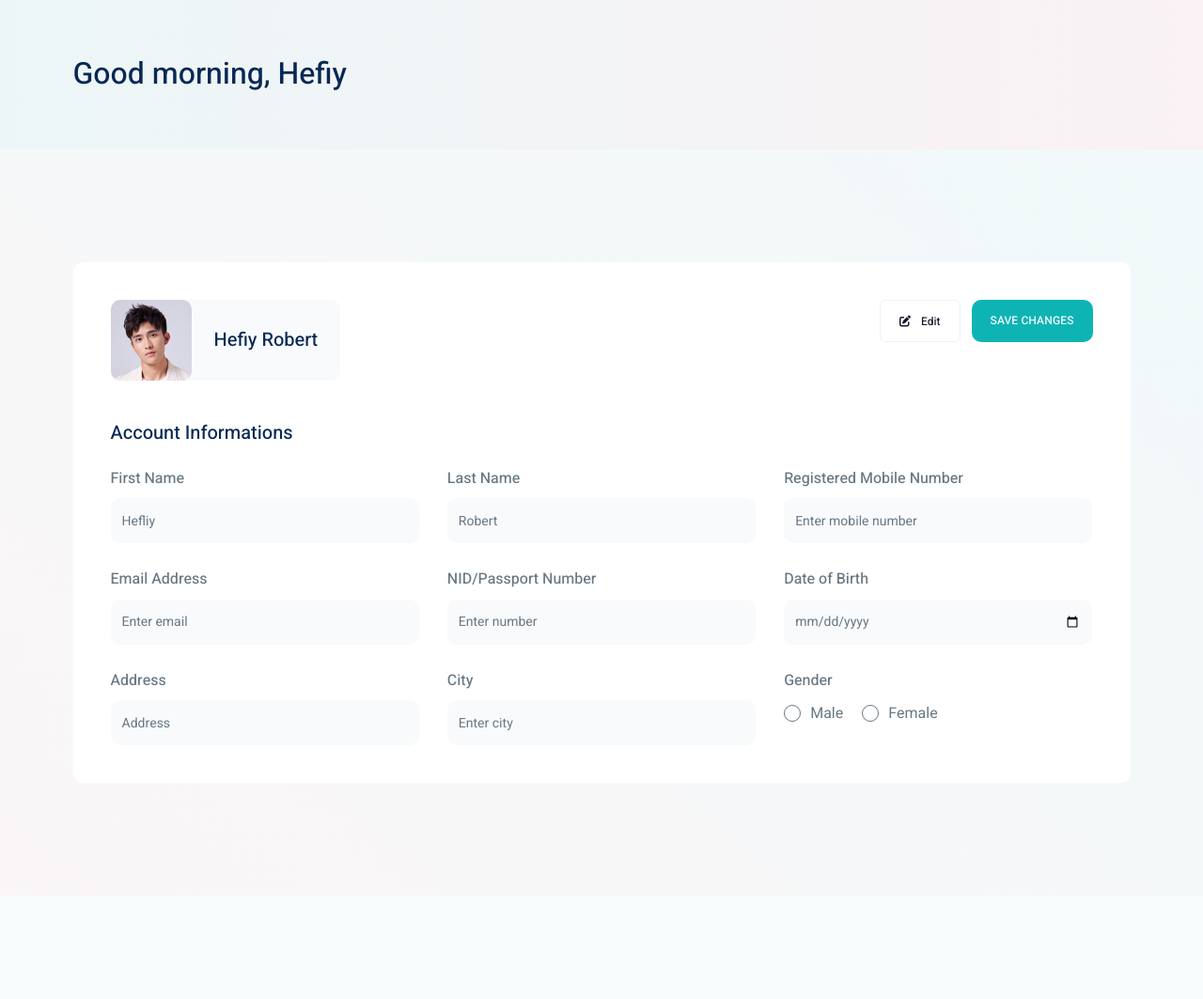
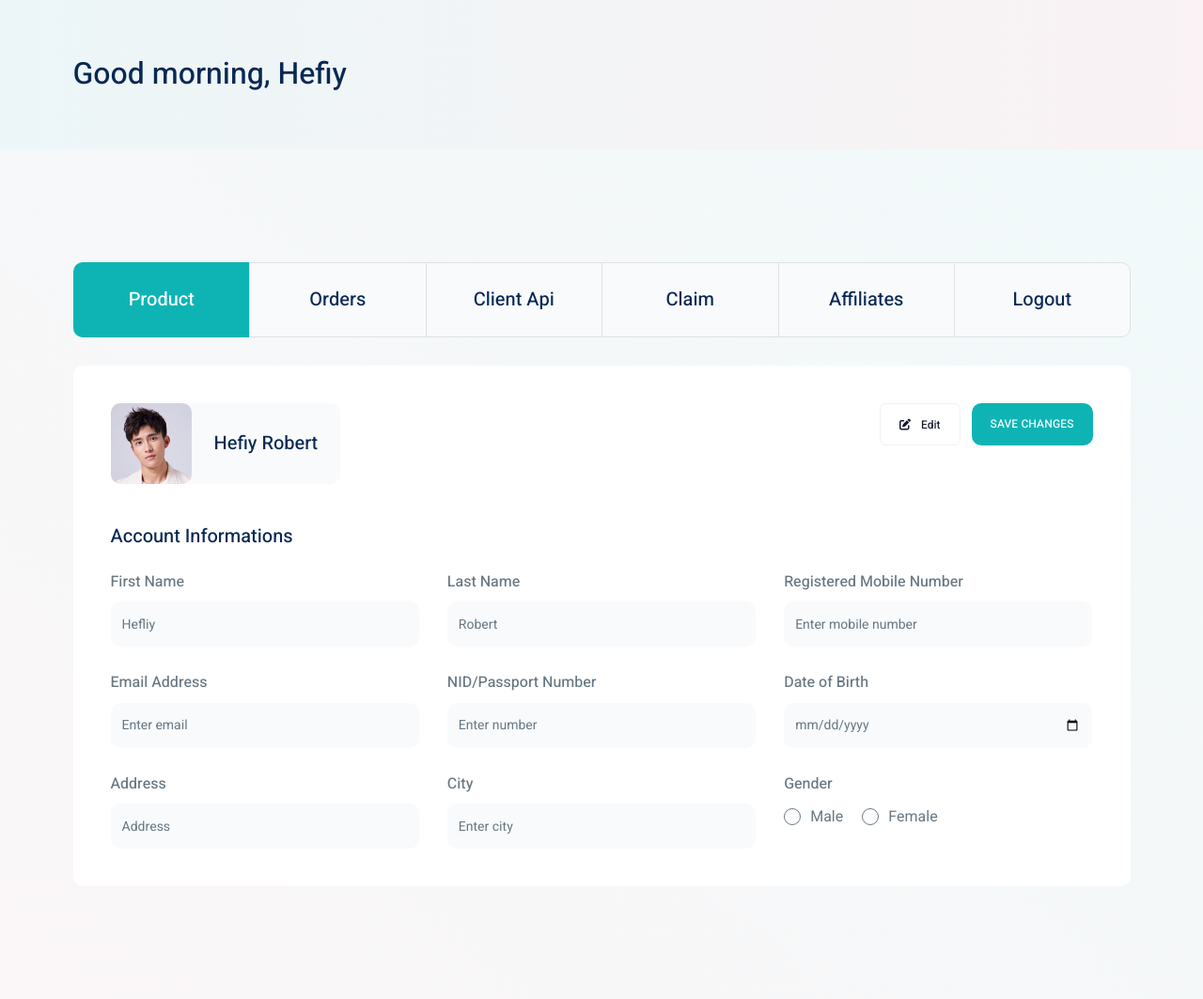
Before and after one commit to polodev/hasan-vi-workflow, a PHP site: page /profile.html in a window 1280 px wide. Shown: the part 121-1184 px from the top of the page at 94% size. Before the commit the page ends 898 px from the top, so only its background shows below. Run offline with PHP 8.4, Linux system fonts and the light colour scheme.

Commit message:
profile tab added

```diff
--- a/dist/style.css
+++ b/dist/style.css
@@ -128,6 +128,11 @@ a {
   font-weight: 500;
   color: #697883;
   margin-bottom: 8px;
+}
+@media only screen and (max-width: 767px) {
+  .form-field label {
+    font-size: 14px;
+  }
 }
 .form-field label span {
   color: #F6716F;
@@ -886,6 +891,191 @@ hr {
 }
 
 /*-------------------------
+  User Profile Styles
+-------------------------*/
+.user-welcome-notice {
+  margin-top: 60px;
+  padding: 60px 0;
+  background-color: #e8fafa;
+  background: linear-gradient(90deg, rgba(14, 180, 180, 0.06) 0%, rgba(246, 113, 111, 0.06) 100%);
+}
+.user-welcome-notice .welcom-text .title {
+  margin-bottom: 0;
+}
+
+.user-profile-area {
+  background: linear-gradient(-138.72deg, rgba(232, 250, 250, 0.7) -34.17%, rgba(255, 244, 245, 0.7) 126.35%);
+  padding: 120px 0;
+}
+@media only screen and (max-width: 991px) {
+  .user-profile-area {
+    padding: 100px 0;
+  }
+}
+@media only screen and (max-width: 767px) {
+  .user-profile-area {
+    padding: 80px 0;
+  }
+}
+
+.user-profile-tab .nav-tabs {
+  justify-content: space-between;
+  border-bottom: none;
+  margin-bottom: 30px;
+}
+@media only screen and (max-width: 767px) {
+  .user-profile-tab .nav-tabs {
+    border-bottom: 1px solid #DFE0E1;
+  }
+}
+.user-profile-tab .nav-tabs .nav-item {
+  flex: 1;
+}
+@media only screen and (max-width: 767px) {
+  .user-profile-tab .nav-tabs .nav-item {
+    width: 33.33%;
+    flex: auto;
+  }
+}
+.user-profile-tab .nav-tabs .nav-item .nav-link {
+  margin-bottom: 0;
+  font-size: 20px;
+  font-weight: 500;
+  color: #082854;
+  height: 80px;
+  padding: 10px;
+  text-align: center;
+  width: 100%;
+  border: 1px solid #DFE0E1;
+  border-right: none;
+  background-color: #F8FAFC;
+  border-radius: 0;
+}
+@media only screen and (max-width: 991px) {
+  .user-profile-tab .nav-tabs .nav-item .nav-link {
+    font-size: 16px;
+    height: 60px;
+  }
+}
+@media only screen and (max-width: 767px) {
+  .user-profile-tab .nav-tabs .nav-item .nav-link {
+    font-size: 15px;
+    height: 50px;
+    border: none;
+  }
+}
+.user-profile-tab .nav-tabs .nav-item .nav-link.active {
+  background-color: #0eb4b4;
+  color: #ffffff;
+  border-color: #0eb4b4;
+}
+.user-profile-tab .nav-tabs .nav-item a {
+  display: flex;
+  align-items: center;
+  justify-content: center;
+}
+.user-profile-tab .nav-tabs .nav-item:first-child .nav-link {
+  border-radius: 10px 0 0 10px;
+}
+@media only screen and (max-width: 767px) {
+  .user-profile-tab .nav-tabs .nav-item:first-child .nav-link {
+    border-radius: 0;
+  }
+}
+.user-profile-tab .nav-tabs .nav-item:last-child .nav-link {
+  border-right: 1px solid #DFE0E1;
+  border-radius: 0 10px 10px 0;
+}
+@media only screen and (max-width: 767px) {
+  .user-profile-tab .nav-tabs .nav-item:last-child .nav-link {
+    border-radius: 0;
+    border-right: none;
+  }
+}
+.user-profile-tab .tab-content {
+  padding: 40px;
+  max-height: 600px;
+  min-height: 300px;
+  overflow-y: auto;
+  background-color: #fff;
+  border-radius: 10px;
+}
+@media only screen and (max-width: 767px) {
+  .user-profile-tab .tab-content {
+    padding: 30px;
+  }
+}
+
+.user-profile-info .heading-item {
+  display: flex;
+  justify-content: space-between;
+  margin-bottom: 40px;
+}
+@media only screen and (max-width: 767px) {
+  .user-profile-info .heading-item {
+    flex-direction: column-reverse;
+  }
+}
+.user-profile-info .heading-item .user-meta {
+  display: flex;
+  align-items: center;
+  background-color: #F8FAFC;
+  border-radius: 10px;
+}
+.user-profile-info .heading-item .user-meta .user-avatar img {
+  border-radius: 10px;
+}
+.user-profile-info .heading-item .user-meta .user-name {
+  padding: 24px;
+  margin-bottom: 0;
+  flex: 1;
+}
+.user-profile-info .heading-item .action-btn {
+  display: flex;
+}
+@media only screen and (max-width: 767px) {
+  .user-profile-info .heading-item .action-btn {
+    margin-bottom: 30px;
+  }
+}
+.user-profile-info .heading-item .action-btn button {
+  margin-right: 12px;
+}
+.user-profile-info .heading-item .action-btn button:last-child {
+  margin-right: 0;
+}
+.user-profile-info .heading-item .action-btn .edit-btn {
+  background-color: transparent;
+  border: 1px solid #EDF2F7;
+  border-radius: 6px;
+  font-size: 12px;
+  color: #16192C;
+  height: 45px;
+  line-height: 45px;
+  padding: 0 20px;
+  font-weight: 500;
+  transition: 0.3s;
+}
+.user-profile-info .heading-item .action-btn .edit-btn i {
+  margin-right: 8px;
+}
+.user-profile-info .heading-item .action-btn .edit-btn:hover {
+  background-color: #0eb4b4;
+  border-color: #0eb4b4;
+  color: #fff;
+}
+.user-profile-info .heading-item .action-btn .submit-btn {
+  font-size: 12px;
+  letter-spacing: 0.0125em;
+  height: 45px;
+  line-height: 45px;
+  padding: 0 20px;
+}
+.user-profile-info .user-full-info .info-title {
+  margin-bottom: 24px;
+}
+
+/*-------------------------
   Faq Page Styles
 -------------------------*/
 .faq-accordion-area {
@@ -1510,88 +1700,6 @@ hr {
 }
 
 /*-------------------------
-  User Profile Styles
--------------------------*/
-.user-welcome-notice {
-  margin-top: 60px;
-  padding: 60px 0;
-  background-color: #e8fafa;
-  background: linear-gradient(90deg, rgba(14, 180, 180, 0.06) 0%, rgba(246, 113, 111, 0.06) 100%);
-}
-.user-welcome-notice .welcom-text .title {
-  margin-bottom: 0;
-}
-
-.user-info-area {
-  background: linear-gradient(-138.72deg, rgba(232, 250, 250, 0.7) -34.17%, rgba(255, 244, 245, 0.7) 126.35%);
-  padding: 120px 0;
-}
-
-.user-profile-info {
-  background-color: #fff;
-  padding: 40px;
-  border-radius: 10px;
-}
-.user-profile-info .heading-item {
-  display: flex;
-  justify-content: space-between;
-  margin-bottom: 40px;
-}
-.user-profile-info .heading-item .user-meta {
-  display: flex;
-  align-items: center;
-  background-color: #F8FAFC;
-  border-radius: 10px;
-}
-.user-profile-info .heading-item .user-meta .user-avatar img {
-  border-radius: 10px;
-}
-.user-profile-info .heading-item .user-meta .user-name {
-  padding: 24px;
-  margin-bottom: 0;
-  flex: 1;
-}
-.user-profile-info .heading-item .action-btn {
-  display: flex;
-}
-.user-profile-info .heading-item .action-btn button {
-  margin-right: 12px;
-}
-.user-profile-info .heading-item .action-btn button:last-child {
-  margin-right: 0;
-}
-.user-profile-info .heading-item .action-btn .edit-btn {
-  background-color: transparent;
-  border: 1px solid #EDF2F7;
-  border-radius: 6px;
-  font-size: 12px;
-  color: #16192C;
-  height: 45px;
-  line-height: 45px;
-  padding: 0 20px;
-  font-weight: 500;
-  transition: 0.3s;
-}
-.user-profile-info .heading-item .action-btn .edit-btn i {
-  margin-right: 8px;
-}
-.user-profile-info .heading-item .action-btn .edit-btn:hover {
-  background-color: #0eb4b4;
-  border-color: #0eb4b4;
-  color: #fff;
-}
-.user-profile-info .heading-item .action-btn .submit-btn {
-  font-size: 12px;
-  letter-spacing: 0.0125em;
-  height: 45px;
-  line-height: 45px;
-  padding: 0 20px;
-}
-.user-profile-info .user-full-info .info-title {
-  margin-bottom: 24px;
-}
-
-/*-------------------------
   Breadcrumb Styles
 -------------------------*/
 .breadcrumb-area {
--- a/profile.html
+++ b/profile.html
@@ -48,8 +48,34 @@
     <!-- Welcome Notice End -->
 
     <!-- Profile Info Start End -->
-    <div class="user-info-area">
+    <div class="user-profile-area">
         <div class="container">
+            <div class="user-profile-tab">
+                <!-- Nav tabs -->
+                <ul class="nav nav-tabs" role="tablist">
+                  <li class="nav-item" role="presentation">
+                    <button class="nav-link active" data-bs-toggle="tab" data-bs-target="#product" type="button" role="tab" aria-selected="true">Product</button>
+                  </li>
+                  <li class="nav-item" role="presentation">
+                    <button class="nav-link" data-bs-toggle="tab" data-bs-target="#orders" type="button" role="tab" aria-selected="false">Orders</button>
+                  </li>
+                  <li class="nav-item" role="presentation">
+                    <button class="nav-link" data-bs-toggle="tab" data-bs-target="#client-api" type="button" role="tab" aria-selected="false">Client Api</button>
+                  </li>
+                  <li class="nav-item" role="presentation">
+                    <button class="nav-link" data-bs-toggle="tab" data-bs-target="#claim" type="button" role="tab" aria-selected="false">Claim</button>
+                  </li>
+                  <li class="nav-item" role="presentation">
+                    <button class="nav-link" data-bs-toggle="tab" data-bs-target="#affiliates" type="button" role="tab" aria-selected="false">Affiliates</button>
+                  </li>
+                  <li class="nav-item" role="presentation">
+                    <a href="#" class="nav-link">Logout</a>
+                  </li>
+                </ul>
+
+                <!-- Tab panes -->
+                <div class="tab-content">
+                  <div class="tab-pane active" id="product" role="tabpanel">
                     <div class="user-profile-info">
                         <div class="heading-item">
                             <div class="user-meta">
@@ -115,6 +141,13 @@
                         </div>
                     </div>
                   </div>
+                  <div class="tab-pane" id="orders" role="tabpanel"> Orders </div>
+                  <div class="tab-pane" id="client-api" role="tabpanel"> Messages </div>
+                  <div class="tab-pane" id="claim" role="tabpanel"> Claim </div>
+                  <div class="tab-pane" id="affiliates" role="tabpanel"> Affiliates </div>
+                </div>
+            </div>
+        </div>
     </div>
     <!-- Profile Info Start End -->
 
--- a/src/form.scss
+++ b/src/form.scss
@@ -45,6 +45,9 @@
         font-weight: 500;
         color: $dark_grey;
         margin-bottom: 8px;
+        @media only screen and (max-width: 767px) {
+            font-size: 14px;
+        }
         span {
             color: $accent_color;
         }
--- /dev/null
+++ b/src/profile.scss
@@ -0,0 +1,176 @@
+/*-------------------------
+  User Profile Styles
+-------------------------*/
+.user-welcome-notice {
+    margin-top: 60px;
+    padding: 60px 0;
+    background-color: rgba(232, 250, 250, 1);
+    background: linear-gradient(90deg, rgba(14,180,180,0.06) 0%, rgba(246,113,111,0.06) 100%);
+    .welcom-text {
+        .title {
+            margin-bottom: 0;
+        }
+    }
+}
+
+.user-profile-area {
+    background: linear-gradient(-138.72deg, rgba(232, 250, 250, 0.7) -34.17%, rgba(255, 244, 245, 0.7) 126.35%);
+    padding: 120px 0;
+    @media only screen and (max-width: 991px) {
+        padding: 100px 0;
+    }
+    @media only screen and (max-width: 767px) {
+        padding: 80px 0;
+    }
+}
+
+.user-profile-tab {
+    .nav-tabs {
+        justify-content: space-between;
+        border-bottom: none;
+        margin-bottom: 30px;
+        @media only screen and (max-width: 767px) {
+            border-bottom: 1px solid #DFE0E1;
+        }
+        .nav-item {
+            flex: 1;
+            @media only screen and (max-width: 767px) {
+               width: 33.33%;
+               flex: auto;
+            }
+            .nav-link {
+                margin-bottom: 0;
+                font-size: 20px;
+                font-weight: 500;
+                color: $secondary_color;
+                height: 80px;
+                padding: 10px;
+                text-align: center;
+                width: 100%;
+                border: 1px solid #DFE0E1;
+                border-right: none;
+                background-color: #F8FAFC;
+                border-radius: 0;
+                @media only screen and (max-width: 991px) {
+                    font-size: 16px;
+                    height: 60px;
+                }
+                @media only screen and (max-width: 767px) {
+                    font-size: 15px;
+                    height: 50px;
+                    border: none;
+                }
+                &.active {
+                    background-color: $primary_color;
+                    color: #ffffff;
+                    border-color: $primary_color;
+                }
+            }
+            a {
+                display: flex;
+                align-items: center;
+                justify-content: center;
+            }
+            &:first-child {
+                .nav-link {
+                    border-radius: 10px 0 0 10px;
+                    @media only screen and (max-width: 767px) {
+                        border-radius: 0;
+                    }
+                }
+            }
+            &:last-child {
+                .nav-link {
+                    border-right: 1px solid #DFE0E1;
+                    border-radius: 0 10px 10px 0;
+                    @media only screen and (max-width: 767px) {
+                        border-radius: 0;
+                        border-right: none;
+                    }
+                }
+            }
+        }
+    }
+    .tab-content {
+        padding: 40px;
+        max-height: 600px;
+        min-height: 300px;
+        overflow-y: auto;
+        background-color: #fff;
+        border-radius: 10px;
+        @media only screen and (max-width: 767px) {
+            padding: 30px;
+        }
+    }
+}
+
+.user-profile-info {
+    .heading-item {
+        display: flex;
+        justify-content: space-between;
+        margin-bottom: 40px;
+        @media only screen and (max-width: 767px) {
+            flex-direction: column-reverse;
+        }
+        .user-meta {
+            display: flex;
+            align-items: center;
+            background-color: #F8FAFC;
+            border-radius: 10px;
+            .user-avatar {
+                img {
+                    border-radius: 10px;
+                }
+            }
+            .user-name {
+                padding: 24px;
+                margin-bottom: 0;
+                flex: 1;
+            }
+        }
+        .action-btn {
+            display: flex;
+            @media only screen and (max-width: 767px) {
+               margin-bottom: 30px;
+            }
+            button {
+                margin-right: 12px;
+                &:last-child {
+                    margin-right: 0;
+                }
+            }
+            .edit-btn {
+                background-color: transparent;
+                border: 1px solid #EDF2F7;
+                border-radius: 6px;
+                font-size: 12px;
+                color: #16192C;
+                height: 45px;
+                line-height: 45px;
+                padding: 0 20px;
+                font-weight: 500;
+                transition: .3s;
+                i {
+                    margin-right: 8px;
+                }
+                &:hover {
+                    background-color: $primary_color;
+                    border-color: $primary_color;
+                    color: $paragraph_white;
+                }
+            }
+            .submit-btn {
+                font-size: 12px;
+                letter-spacing: 0.0125em;
+                height: 45px;
+                line-height: 45px;
+                padding: 0 20px;
+            }
+        }
+    }
+    .user-full-info {
+        .info-title {
+            margin-bottom: 24px;
+        }
+    }
+}
--- a/src/style.scss
+++ b/src/style.scss
@@ -6,6 +6,7 @@
 @import "ion-slider.scss";
 @import "travel-intro.scss";
 @import "accident-details.scss";
+@import "profile.scss";
 
 /*-------------------------
   Faq Page Styles
@@ -347,8 +348,6 @@
     }
 }
 
-
-
 /*-------------------------
   Terms Of Service Styles
 -------------------------*/
@@ -661,94 +660,6 @@
 }
 
 /*-------------------------
-  User Profile Styles
--------------------------*/
-.user-welcome-notice {
-    margin-top: 60px;
-    padding: 60px 0;
-    background-color: rgba(232, 250, 250, 1);
-    background: linear-gradient(90deg, rgba(14,180,180,0.06) 0%, rgba(246,113,111,0.06) 100%);
-    .welcom-text {
-        .title {
-            margin-bottom: 0;
-        }
-    }
-}
-
-.user-info-area {
-    background: linear-gradient(-138.72deg, rgba(232, 250, 250, 0.7) -34.17%, rgba(255, 244, 245, 0.7) 126.35%);
-    padding: 120px 0;
-}
-
-.user-profile-info {
-    background-color: #fff;
-    padding: 40px;
-    border-radius: 10px;
-    .heading-item {
-        display: flex;
-        justify-content: space-between;
-        margin-bottom: 40px;
-        .user-meta {
-            display: flex;
-            align-items: center;
-            background-color: #F8FAFC;
-            border-radius: 10px;
-            .user-avatar {
-                img {
-                    border-radius: 10px;
-                }
-            }
-            .user-name {
-                padding: 24px;
-                margin-bottom: 0;
-                flex: 1;
-            }
-        }
-        .action-btn {
-            display: flex;
-            button {
-                margin-right: 12px;
-                &:last-child {
-                    margin-right: 0;
-                }
-            }
-            .edit-btn {
-                background-color: transparent;
-                border: 1px solid #EDF2F7;
-                border-radius: 6px;
-                font-size: 12px;
-                color: #16192C;
-                height: 45px;
-                line-height: 45px;
-                padding: 0 20px;
-                font-weight: 500;
-                transition: .3s;
-                i {
-                    margin-right: 8px;
-                }
-                &:hover {
-                    background-color: $primary_color;
-                    border-color: $primary_color;
-                    color: $paragraph_white;
-                }
-            }
-            .submit-btn {
-                font-size: 12px;
-                letter-spacing: 0.0125em;
-                height: 45px;
-                line-height: 45px;
-                padding: 0 20px;
-            }
-        }
-    }
-    .user-full-info {
-        .info-title {
-            margin-bottom: 24px;
-        }
-    }
-}
-
-/*-------------------------
   Breadcrumb Styles
 -------------------------*/
 .breadcrumb-area {
```
Also changed, not shown: time-log.md (+1 -1 lines), 1 other file. Lines whose indentation alone changed are shown as unchanged.
